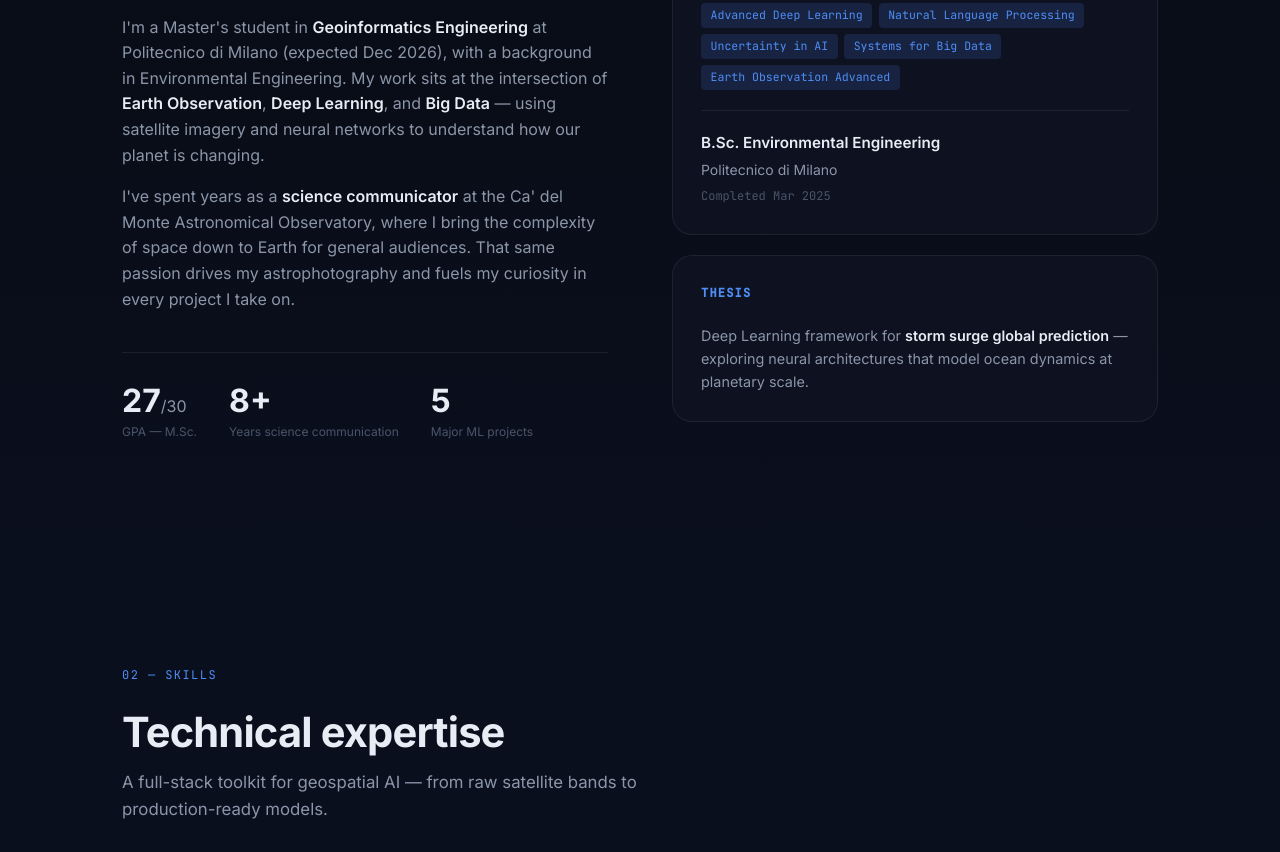
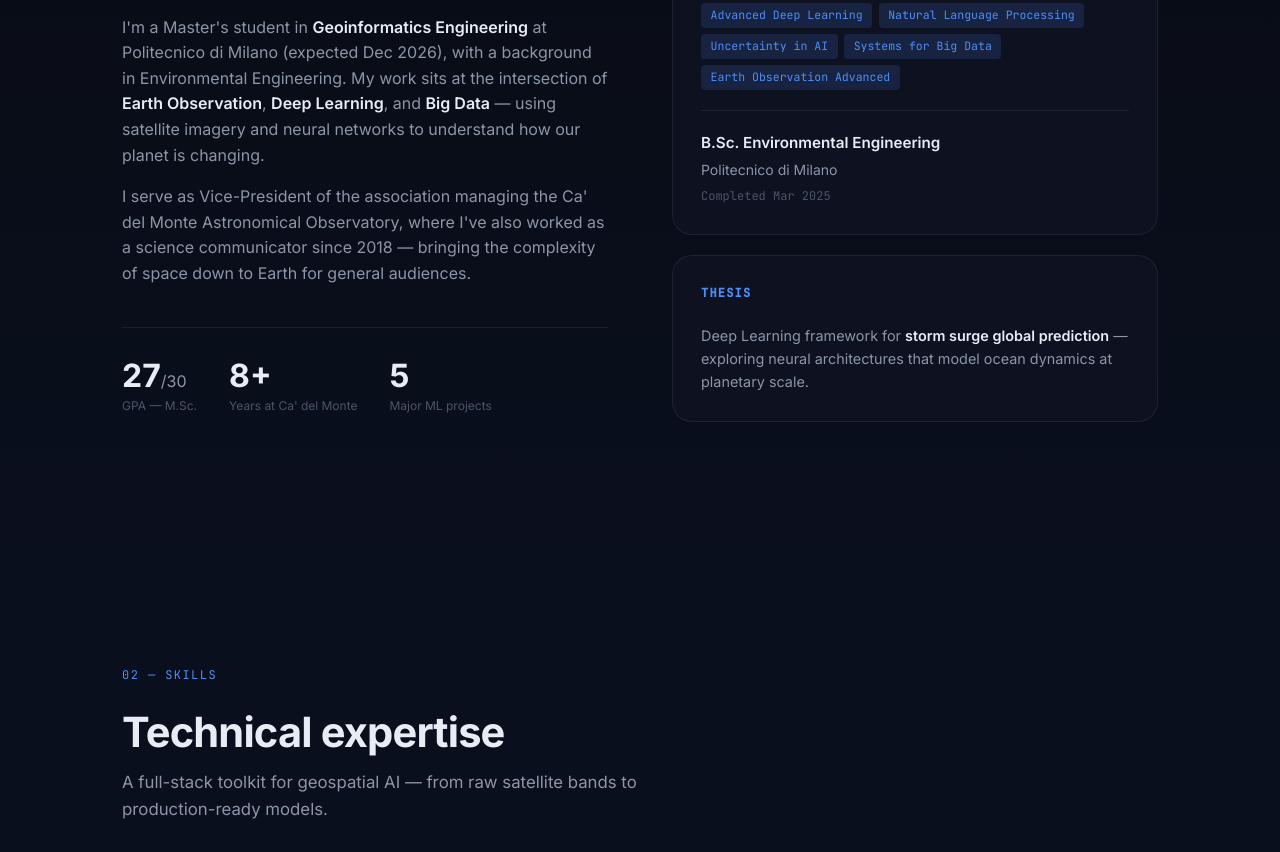
Before and after one commit to astroedo/Portfolio, a plain HTML site: page index.html in a window 1280 px wide. Shown: the part 1108-1960 px from the top of the page. Drawn offline with Linux system fonts and the light colour scheme; animation ran at ten frames a second.

Commit message:
Observatory edits

```diff
--- a/index.html
+++ b/index.html
@@ -65,10 +65,9 @@
             how our planet is changing.
           </p>
           <p>
-            I've spent years as a <strong>science communicator</strong> at the Ca' del Monte
-            Astronomical Observatory, where I bring the complexity of space down to Earth for general
-            audiences. That same passion drives my astrophotography and fuels my curiosity
-            in every project I take on.
+            I serve as Vice-President of the association managing the Ca' del Monte Astronomical Observatory,
+            where I've also worked as a science communicator since 2018 —
+            bringing the complexity of space down to Earth for general audiences.
           </p>
           <div class="about-facts">
             <div class="fact">
@@ -77,7 +76,7 @@
             </div>
             <div class="fact">
               <span class="fact-value">8+</span>
-              <span class="fact-label">Years science communication</span>
+              <span class="fact-label">Years at Ca' del Monte</span>
             </div>
             <div class="fact">
               <span class="fact-value">5</span>
@@ -320,8 +319,8 @@
         <div class="astro-text">
           <h2>Where science<br/>meets art.</h2>
           <p>
-            Before I wrote my first line of Python, I was already staring at the sky. For over five years
-            I've worked as a <strong>science communicator</strong> at the Ca' del Monte Astronomical Observatory,
+            Before I wrote my first line of Python, I was already staring at the sky.
+            I serve as Vice-President of the association running the Ca' del Monte Astronomical Observatory,
             guiding visitors through the cosmos one eyepiece at a time.
           </p>
           <p>
@@ -353,7 +352,7 @@
             <canvas id="astroCanvas"></canvas>
             <div class="astro-caption">
               <span class="astro-caption-title">Ca' del Monte Observatory</span>
-              <span class="astro-caption-sub">Science communicator since 2018</span>
+              <span class="astro-caption-sub">Vice-President, Ca' del Monte Observatory</span>
             </div>
           </div>
         </div>
@@ -376,7 +375,7 @@
             <svg viewBox="0 0 24 24" fill="none" stroke="currentColor" stroke-width="1.5"><path d="M4 4h16c1.1 0 2 .9 2 2v12c0 1.1-.9 2-2 2H4c-1.1 0-2-.9-2-2V6c0-1.1.9-2 2-2z"/><polyline points="22,6 12,13 2,6"/></svg>
             <div>
               <span class="cc-label">Email</span>
-              <span class="cc-value">edoardo3.pessina@mail.polimi.it</span>
+              <span class="cc-value">ed.pessina@gmail.com</span>
             </div>
           </a>
           <a href="https://github.com/astroedo" target="_blank" rel="noopener" class="contact-card">
```
